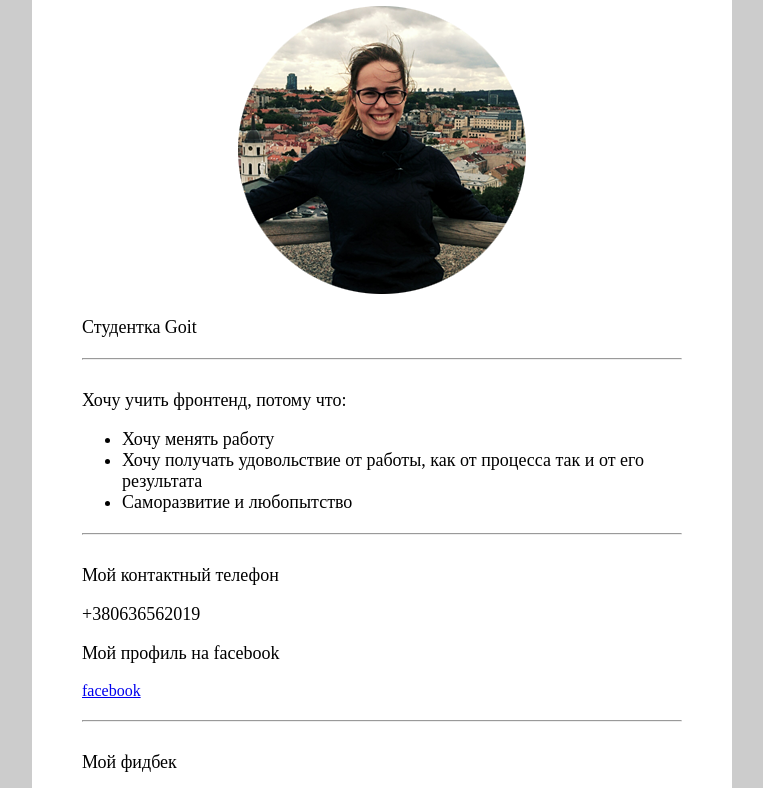
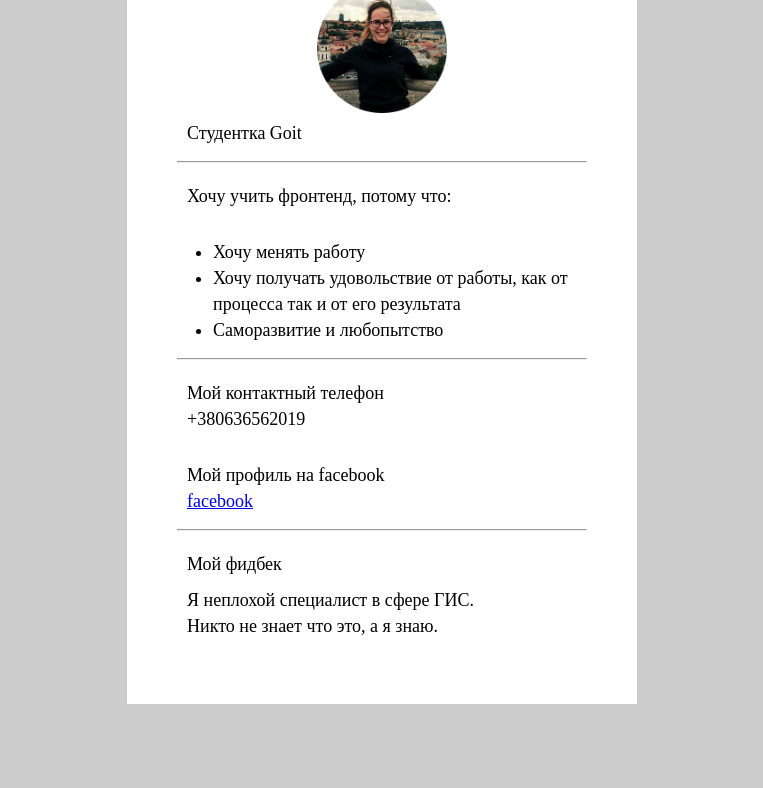
Before and after one commit to helga24/helga24.github.io, a plain HTML site: page index.html in a window 1280 px wide. Shown: the part 122-910 px from the top of the page, without its empty margins (258-1021 px from the left). After the commit the page ends 836 px from the top, so only its background shows below. Drawn offline with Linux system fonts and the light colour scheme.

Commit message:
make layout pixel perfect

```diff
--- a/css/style.css
+++ b/css/style.css
@@ -0,0 +1,37 @@
+html,
+    body {
+      padding: 0;
+      margin: 0;
+    }
+    body {
+      padding: 10px;
+      background-color: #CCC;
+    }
+    .wrapper {
+      width: 410px;
+      background-color: white;
+      margin-left: auto;
+      margin-right: auto;
+      padding: 48px 50px 55px 50px;
+    }
+    .fullname,
+    .img { text-align: center; }
+    .img { margin-bottom: -10px; }
+    .img img {
+      height: auto;
+      max-width: 130px;
+    }
+    hr { margin: 15px 0 20px; }
+    h2 { margin-top: 0; }
+    p,
+    ul {
+      margin: 10px 0;
+      font-size: large;
+    }
+    .margin-bottom { margin-bottom: 30px; }
+    ul { padding-left: 36px; }
+    ul li { line-height: 26px; }
+    p {
+      line-height: 26px;
+      padding: 0 10px;
+    }
--- a/index.html
+++ b/index.html
@@ -3,65 +3,26 @@
 <head>
   <meta charset="UTF-8">
   <title>Document</title>
-
-	<style>
-		html,
-		body {
-			padding: 0;
-			margin: 0;
-		}
-		body {
-			padding: 10px;
-			background-color: #CCC;
-		}
-		.wrapper {
-			width: 600px;
-			background-color: white;
-			margin-left: auto;
-			margin-right: auto;
-			padding: 60px 50px 60px 50px;
-		}
-		.fullname,
-		.img {
-			text-align: center;
-		}
-		hr {
-			margin: 20px 0 30px;
-		}
-		h1 { margin-top: 0; }
-		p,ul {
-			font-size: large;
-		}
-
-
-
-	</style>
+  <link rel="stylesheet" type="text/css" href="css/style.css">
 </head>
 <body>
-
   <div class="wrapper">
-	<h1 class="fullname">Григоренко Ольга Григорьевна</h1>
+    <h2 class="fullname">Григоренко Ольга Григорьевна</h2>
     <p class="img"><img src="images/foto.png" height="288" width="288" alt="Моя фотография" title="Ольга Григоренко"></p>
     <p>Студентка Goit</p>
     <hr>
-	<p>Хочу учить фронтенд, потому что:</p>
+    <p class="margin-bottom">Хочу учить фронтенд, потому что:</p>
     <ul>
       <li>Хочу менять работу</li>
       <li>Хочу получать удовольствие от работы, как от процесса так и от его результата</li>
       <li>Саморазвитие и любопытство</li>
     </ul>
     <hr>
-	<p>Мой контактный телефон</p>
-	<p>+380636562019</p>
-	<p>Мой профиль на facebook</p>
-	<a href="https://www.facebook.com/lelkaaaaa" title="я там часто онлайн">facebook</a>
+    <p class="margin-bottom">Мой контактный телефон<br> +380636562019</p>
+    <p>Мой профиль на facebook<br> <a href="https://www.facebook.com/lelkaaaaa" title="я там часто онлайн">facebook</a></p>
     <hr>
     <p>Мой фидбек</p>
-	<p>Я неплохой специалист в сфере ГИС.<br>
-	Никто не знает что это, а я знаю.</p>
-
+    <p>Я неплохой специалист в сфере ГИС.<br> Никто не знает что это, а я знаю.</p>
   </div>
-
-
 </body>
 </html>
```
Lines whose indentation alone changed are shown as unchanged.
